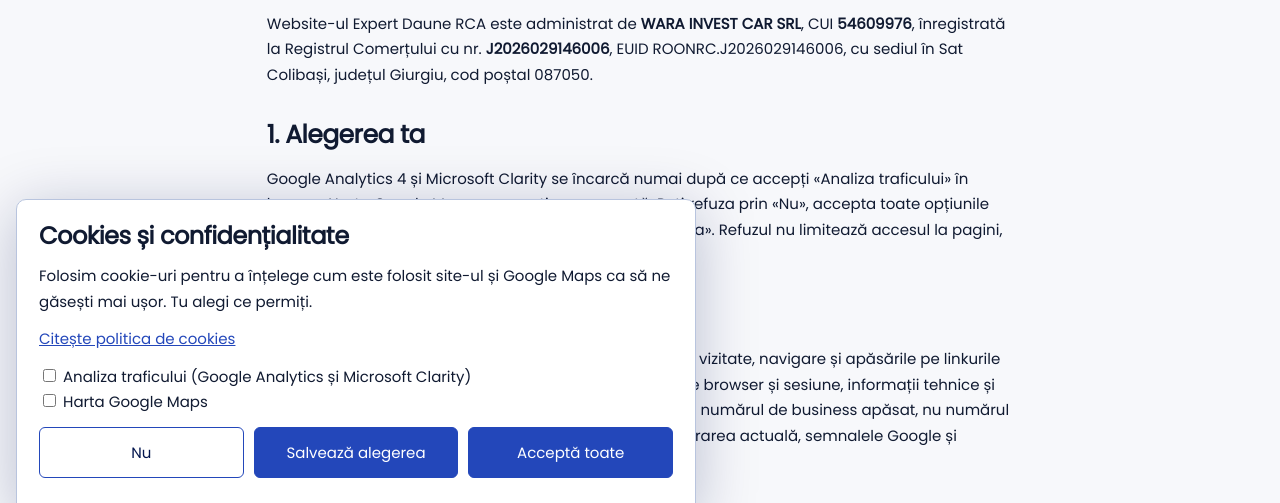
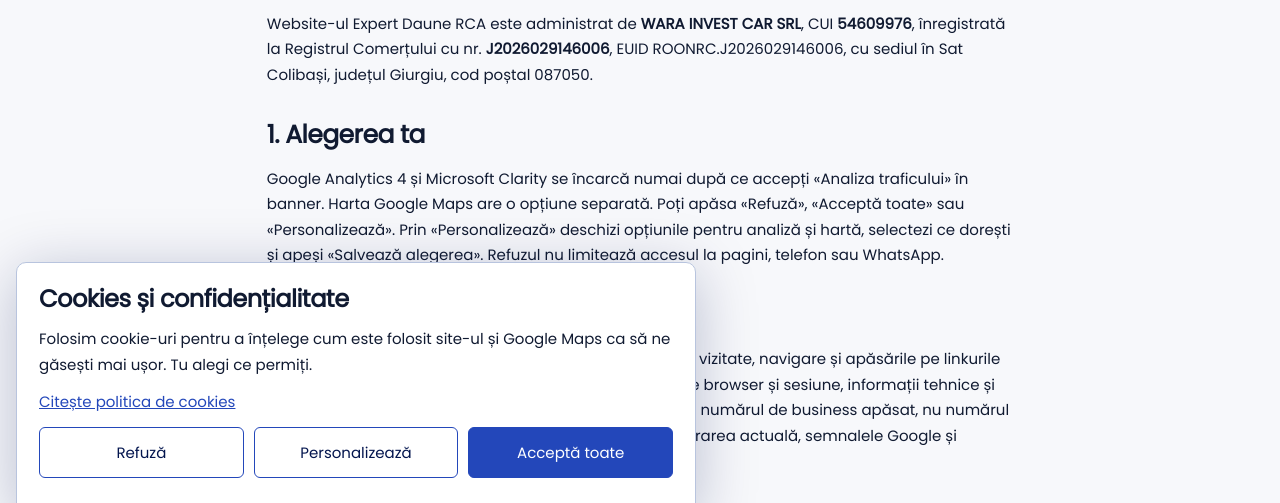
Before and after one commit to capitalboost/expert-daune-rca, a plain HTML site: page politica-cookies/index.html in a window 1280 px wide. Shown: the part 271-774 px from the top of the page. Drawn offline with Linux system fonts and the light colour scheme.

Commit message:
Simplify cookie banner with expandable preferences

```diff
--- a/politica-cookies/index.html
+++ b/politica-cookies/index.html
@@ -20,7 +20,7 @@
   <button type="button" class="menu-toggle" aria-expanded="false" aria-controls="primary-nav" hidden>Meniu <span aria-hidden="true">☰</span></button><nav id="primary-nav" aria-label="Navigare principală"><a href="/servicii/">Servicii</a><a href="/#pasi">Cum începem</a><a href="/asiguratori/">Asigurători</a><a href="/despre-noi/">Despre noi</a><a href="/contact/">Contact</a></nav>
   <div class="phone-pair header-phones" aria-label="Numere de telefon"><a class="contact-phone" href="tel:+40728608688">0728 608 688</a><span class="phone-separator" aria-hidden="true">/</span><a class="contact-phone" href="tel:+40720265941">0720 265 941</a></div>
 </header><main id="main"><div class="legal-content"><h1>Politica de cookies</h1><p>Ultima actualizare: 23 noiembrie 2026.</p><p>Website-ul Expert Daune RCA este administrat de <strong>WARA INVEST CAR SRL</strong>, CUI <strong>54609976</strong>, înregistrată la Registrul Comerțului cu nr. <strong>J2026029146006</strong>, EUID ROONRC.J2026029146006, cu sediul în Sat Colibași, județul Giurgiu, cod poștal 087050.</p><h2>1. Alegerea ta</h2>
-<p>Google Analytics 4 și Microsoft Clarity se încarcă numai după ce accepți «Analiza traficului» în banner. Harta Google Maps are o opțiune separată. Poți refuza prin «Nu», accepta toate opțiunile afișate sau selecta ce dorești și apăsa «Salvează alegerea». Refuzul nu limitează accesul la pagini, telefon sau WhatsApp.</p>
+<p>Google Analytics 4 și Microsoft Clarity se încarcă numai după ce accepți «Analiza traficului» în banner. Harta Google Maps are o opțiune separată. Poți apăsa «Refuză», «Acceptă toate» sau «Personalizează». Prin «Personalizează» deschizi opțiunile pentru analiză și hartă, selectezi ce dorești și apeși «Salvează alegerea». Refuzul nu limitează accesul la pagini, telefon sau WhatsApp.</p>
 <h2>2. Google Analytics 4</h2>
 <p>Folosim Google Analytics pentru statistici despre paginile vizitate, navigare și apăsările pe linkurile de telefon și WhatsApp. Sunt prelucrate identificatoare de browser și sesiune, informații tehnice și evenimente de utilizare. Evenimentul de telefon transmite numărul de business apăsat, nu numărul vizitatorului. Nu trimitem conținutul conversațiilor. În integrarea actuală, semnalele Google și personalizarea publicitară sunt dezactivate.</p>
 <h2>3. Microsoft Clarity</h2>
--- a/support.js
+++ b/support.js
@@ -95,13 +95,13 @@
  try{localStorage.removeItem('edrca_cookie_notice_v1')}catch{}
  let choice=read(),opener=null;
  const panel=document.createElement('section');panel.className='cookie-banner';panel.hidden=true;panel.setAttribute('aria-labelledby','cookie-title');
- panel.innerHTML='<h2 id="cookie-title">Cookies și confidențialitate</h2><p>Folosim cookie-uri pentru a înțelege cum este folosit site-ul și Google Maps ca să ne găsești mai ușor. Tu alegi ce permiți.</p><p><a href="/politica-cookies/">Citește politica de cookies</a></p><p><label><input type="checkbox" data-consent-analytics> Analiza traficului (Google Analytics și Microsoft Clarity)</label><br><label><input type="checkbox" data-consent-maps> Harta Google Maps</label></p><div class="cookie-actions"><button class="support-button secondary" type="button" data-notice="reject">Nu</button><button class="support-button" type="button" data-notice="save">Salvează alegerea</button><button class="support-button" type="button" data-notice="accept">Acceptă toate</button></div><p class="cookie-status" role="status"></p>';
+ panel.innerHTML='<h2 id="cookie-title">Cookies și confidențialitate</h2><p>Folosim cookie-uri pentru a înțelege cum este folosit site-ul și Google Maps ca să ne găsești mai ușor. Tu alegi ce permiți.</p><p><a href="/politica-cookies/">Citește politica de cookies</a></p><div id="cookie-options" data-consent-options hidden><p><label><input type="checkbox" data-consent-analytics> Analiza traficului (Google Analytics și Microsoft Clarity)</label><br><label><input type="checkbox" data-consent-maps> Harta Google Maps</label></p></div><div class="cookie-actions"><button class="support-button secondary" type="button" data-notice="reject">Refuză</button><button class="support-button secondary" type="button" data-notice="customize" aria-expanded="false" aria-controls="cookie-options">Personalizează</button><button class="support-button" type="button" data-notice="save" hidden>Salvează alegerea</button><button class="support-button" type="button" data-notice="accept">Acceptă toate</button></div><p class="cookie-status" role="status"></p>';
  document.body.append(panel);
  const apply=()=>{applyAnalytics(choice?.analytics===true);document.querySelectorAll('[data-map-src]').forEach(frame=>{const enabled=choice?.maps===true;frame.hidden=!enabled;frame.parentElement.querySelector('.map-placeholder').hidden=enabled;if(enabled){if(!frame.hasAttribute('src'))frame.src=frame.dataset.mapSrc}else frame.removeAttribute('src')});};
- const show=(focus=false)=>{panel.hidden=false;document.body.classList.add('cookie-notice-open');panel.querySelector('[data-consent-analytics]').checked=choice?.analytics===true;panel.querySelector('[data-consent-maps]').checked=choice?.maps===true;panel.querySelector('.cookie-status').textContent='';if(focus)panel.querySelector('button').focus()};
+ const show=(focus=false)=>{panel.querySelector('[data-consent-options]').hidden=true;panel.querySelector('[data-notice=save]').hidden=true;panel.querySelector('[data-notice=customize]').hidden=false;panel.querySelector('[data-notice=customize]').setAttribute('aria-expanded','false');panel.hidden=false;document.body.classList.add('cookie-notice-open');panel.querySelector('[data-consent-analytics]').checked=choice?.analytics===true;panel.querySelector('[data-consent-maps]').checked=choice?.maps===true;panel.querySelector('.cookie-status').textContent='';if(focus)panel.querySelector('button').focus()};
  const hide=()=>{panel.hidden=true;document.body.classList.remove('cookie-notice-open');if(opener?.isConnected)opener.focus();opener=null};
  const choose=(maps,analytics)=>{choice={version:4,maps,analytics,until:Date.now()+lifetime};try{localStorage.setItem(key,JSON.stringify(choice))}catch{}apply();hide()};
- panel.addEventListener('click',e=>{const a=e.target.closest('[data-notice]')?.dataset.notice;if(a==='save')choose(panel.querySelector('[data-consent-maps]').checked,panel.querySelector('[data-consent-analytics]').checked);else if(a)choose(a==='accept',a==='accept')});
+ panel.addEventListener('click',e=>{const a=e.target.closest('[data-notice]')?.dataset.notice;if(a==='customize'){panel.querySelector('[data-consent-options]').hidden=false;panel.querySelector('[data-notice=save]').hidden=false;const customize=panel.querySelector('[data-notice=customize]');customize.setAttribute('aria-expanded','true');customize.hidden=true;panel.querySelector('[data-consent-analytics]').focus();return;}if(a==='save')choose(panel.querySelector('[data-consent-maps]').checked,panel.querySelector('[data-consent-analytics]').checked);else if(a)choose(a==='accept',a==='accept')});
  document.querySelectorAll('[data-cookie-settings]').forEach(button=>button.addEventListener('click',()=>{opener=button;show(true)}));
  document.querySelectorAll('[data-enable-map]').forEach(button=>button.addEventListener('click',()=>{choose(true,choice?.analytics===true);button.closest('.map-stage').querySelector('iframe').focus()}));
  window.addEventListener('storage',e=>{if(e.key===key||e.key===null){choice=read();apply();if(!choice)show();else hide()}});
```
